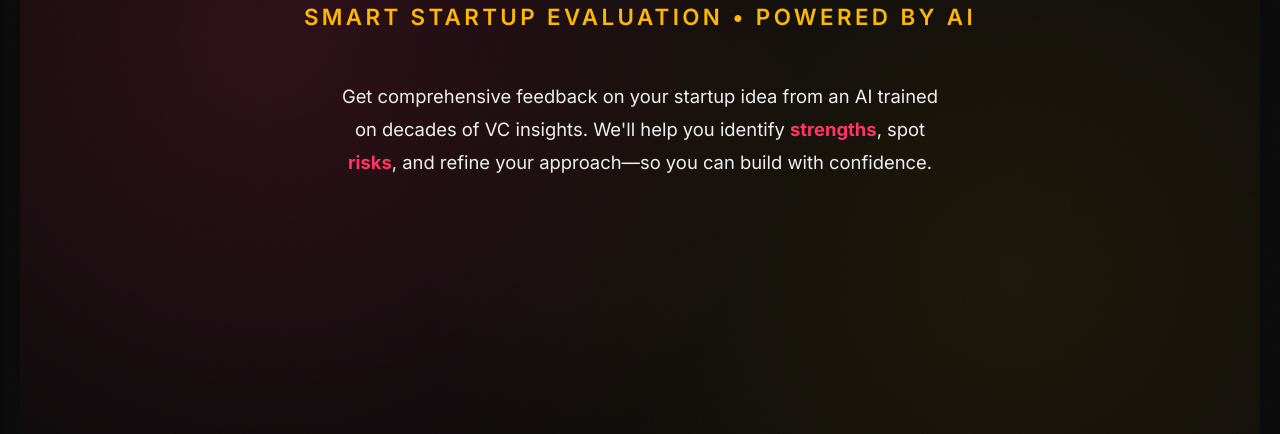
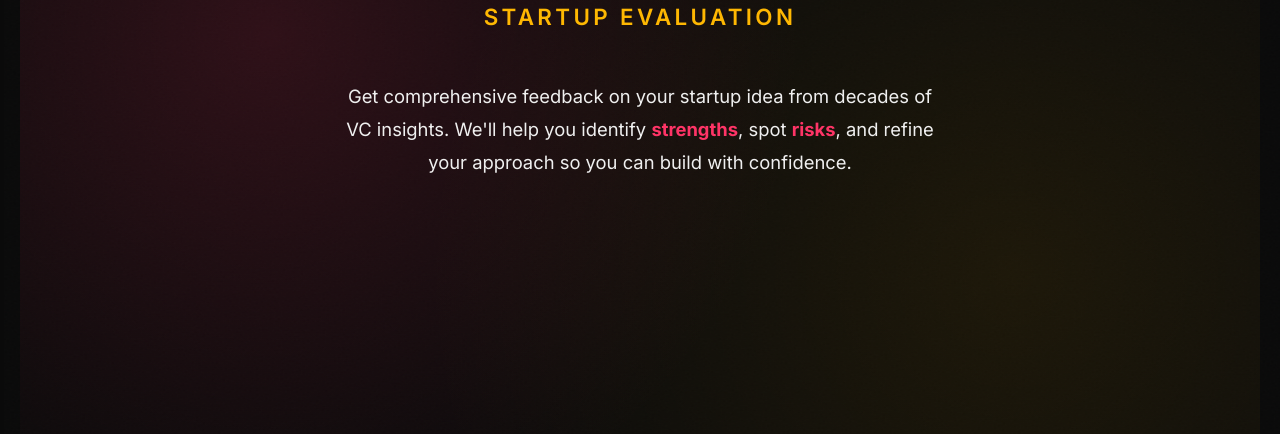
Before and after one commit to ashwanimhjn5/pitch-guidance, a website: page public/index.html in a window 1280 px wide. Shown: the part 366-800 px from the top of the page. Drawn offline with nearby package versions, Linux system fonts and the light colour scheme; a web font is replaced by a local one.

Commit message:
Update index.html

```diff
--- a/public/index.html
+++ b/public/index.html
@@ -989,11 +989,11 @@
     <div class="container">
         <section class="hero">
             <h1 class="hero-title">Pitch Guidance</h1>
-            <p class="hero-subtitle">Smart Startup Evaluation • Powered by AI</p>
+            <p class="hero-subtitle">Startup Evaluation</p>
             <p class="hero-description">
-                Get comprehensive feedback on your startup idea from an AI trained on decades of VC insights.
+                Get comprehensive feedback on your startup idea from decades of VC insights.
                 We'll help you identify <span class="blood-accent">strengths</span>, spot <span class="blood-accent">risks</span>,
-                and refine your approach—so you can build with confidence.
+                and refine your approach so you can build with confidence.
             </p>
         </section>
 
```
